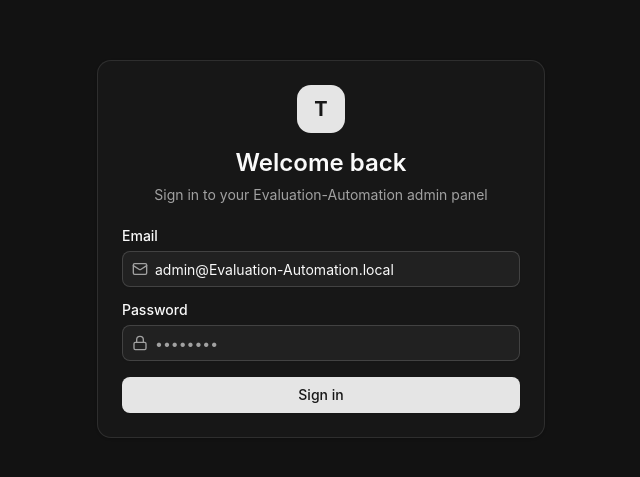
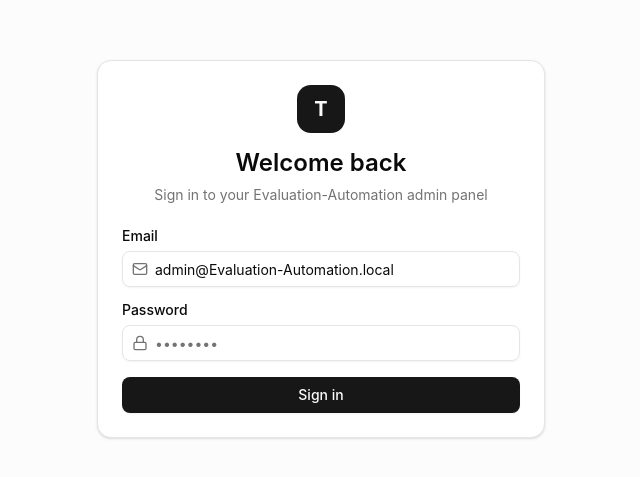
Before and after one commit to DavidCiallo/Evaluation-Automation, a React (Vite) app: page /auth in a window 1280 px wide. Shown: the part 151-628 px from the top of the page, without its empty margins (319-959 px from the left). Built offline with nearby package versions, Linux system fonts and the light colour scheme.

Commit message:
默认主题改为浅色

```diff
--- a/client/App.tsx
+++ b/client/App.tsx
@@ -35,7 +35,7 @@ function PrivateRoute() {
 
 export default function App() {
     return (
-        <ThemeProvider defaultTheme="dark">
+        <ThemeProvider defaultTheme="light">
             <Router>
                 <Routes>
                     <Route path="/auth" element={<AuthPage />} />
--- a/client/components/theme-provider.tsx
+++ b/client/components/theme-provider.tsx
@@ -22,7 +22,7 @@ const ThemeProviderContext = createContext<ThemeProviderState>(initialState)
 
 export function ThemeProvider({
   children,
-  defaultTheme = "dark",
+  defaultTheme = "light",
   storageKey = "Evaluation-Automation-theme",
   ...props
 }: ThemeProviderProps) {
```
